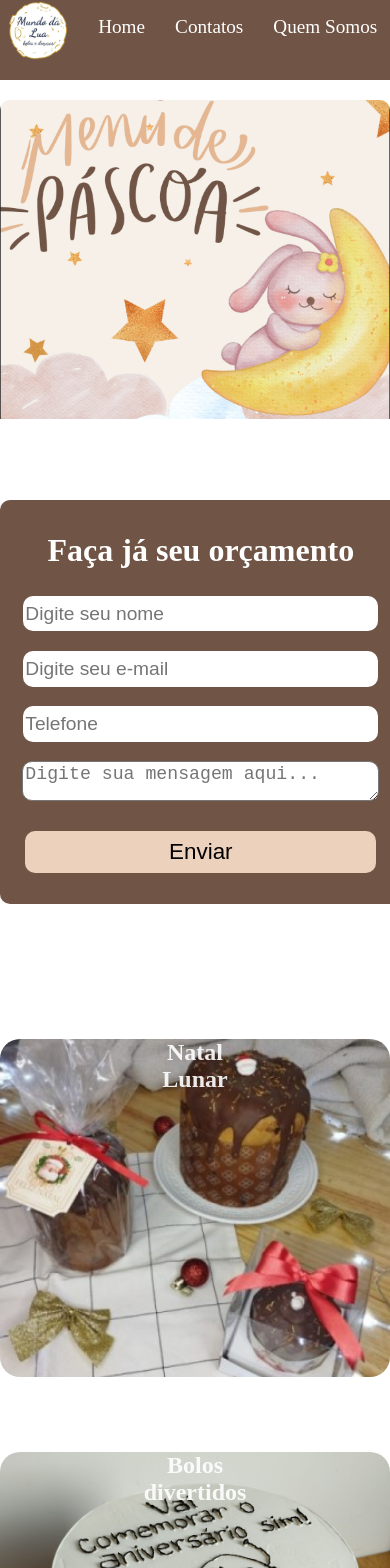
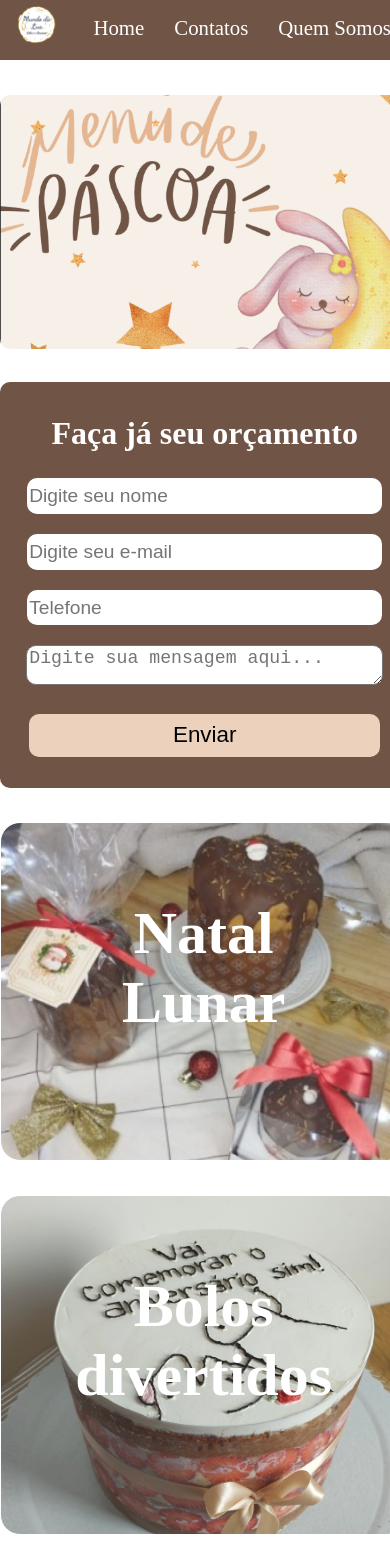
Before and after one commit to ftreitasyuri/mundo-da-lua-bolos, a Next.js app: page / in a window 390 px wide. Shown: the top 1568 px of the page. Built offline with nearby package versions, Linux system fonts and the light colour scheme.

Commit message:
17° upload

```diff
--- a/src/components/Corpo/index.jsx
+++ b/src/components/Corpo/index.jsx
@@ -79,8 +79,10 @@ export default function Corpo() {
                 </div>
             </div></Link>
 
+            <div id={styles.importForm}>
+            <Formulario />
+            </div>
 
-            <Formulario />
 
         </div>
     )
--- a/src/components/Destaque/index.js
+++ b/src/components/Destaque/index.js
@@ -11,9 +11,9 @@ export default function Destaque() {
     return (
     <>
     <div className={styles.destaque}>
-        <div className={styles.parte1}><Link className={styles.deco} href='/nataLunar'><h2 className={styles.textoDeco}>Natal<br/> Lunar</h2></Link></div>
-        <div className={styles.parte2}><Link className={styles.deco} href='/bolos'><h2 className={styles.textoDeco} >Bolos<br/> divertidos</h2></Link></div>
-        <div className={styles.parte3}><Link className={styles.deco} href='/lembra'><h2 className={styles.textoDeco} >Lembrancinhas<br/> da lua</h2></Link></div>
+    <Link className={styles.deco} href='/nataLunar'> <div className={styles.parte1}><h2 className={styles.textoDeco}>Natal<br/> Lunar</h2></div></Link>
+    <Link className={styles.deco} href='/bolos'><div className={styles.parte2}><h2 className={styles.textoDeco} >Bolos<br/> divertidos</h2></div></Link>
+    <Link className={styles.deco} href='/lembra'><div className={styles.parte3}><h2 className={styles.textoDeco} >Lembrancinhas<br/> da lua</h2></div></Link>
 
 
     </div>
--- a/src/pages/index.jsx
+++ b/src/pages/index.jsx
@@ -2,7 +2,6 @@ import Cabecalho from '../components/Cabecalho';
 import Corpo from '../components/Corpo';
 import Depoimentos from '../components/Depoimentos';
 import Destaque from '../components/Destaque';
-import Formulario from '../components/Formulario';
 import Rodape from '../components/Rodape';
 import styles from '../styles/Home.module.css'
 
@@ -13,28 +12,26 @@ export default function Home() {
 
       <div id={styles.containerPrincipal}>
 
-        <div id="cabecalho">
+        <div id={styles.cabecalho}>
           <Cabecalho />
-
         </div>
 
-        <div id={styles.estiloCorpo}>
+        <div id={styles.corpo}>
           <Corpo />
         </div>
         <div className={styles.separacao}></div>
 
-        <div>
+        <div id={styles.destaque}>
           <Destaque />
         </div>
         <div className={styles.separacao}></div>
 
-
-        <div>
+        <div id={styles.depoimentos}>
           <Depoimentos />
         </div>
         <div className={styles.separacao}></div>
 
-        <div >
+        <div id={styles.rodape}>
           <Rodape />
         </div>
 
--- a/src/styles/Cabecalho.module.css
+++ b/src/styles/Cabecalho.module.css
@@ -5,7 +5,7 @@
     /* opacity: .8; */
 
     height: 80px;
-    margin-bottom: 20px;
+    margin-bottom: 10px;
 
     display: flex;
     justify-content: space-around;
@@ -55,11 +55,24 @@
 @import url('https://fonts.googleapis.com/css2?family= Indie +Flower & display=swap');
 
 @media (max-width: 890px){
+    .logotipo{
+        background-size: 90%;
+
+        margin-top: -22px;
+        margin-left: 10px;
+
+        width: 50px;
+        height: 50px;
+    }
+
     .links{
-        font-size: 1.2em;
+        font-size: 1.3em;
+        /* margin-right: -5px; */
     }
 
     .classNav {
-        width: 100vw;
+        width: 100%;
+
+        height: 60px;
     }
 }
--- a/src/styles/Corpo.module.css
+++ b/src/styles/Corpo.module.css
@@ -41,7 +41,7 @@
     /* width: 45vw; */
     /* border: solid 2px red; */
     background-image: url('../../public/imagens/CapaPascoa.png');
-    background-repeat: no-repeat;
+    background-repeat: repeat;
     background-size: 100%;
     border-radius: 10px;
 
@@ -97,9 +97,11 @@
 }
 
 .linkCorpo{
-    text-decoration: none;
+    /* text-decoration: none;
     list-style: none;
-    color: #fff;
+    color: #fff; */
+
+    grid-area: 'linkCorpo';
 }
 
 /* INPUT */
@@ -174,7 +176,9 @@
 
     #corpoForms{
         grid-template-areas:
-    'lateralEsquerda lateralDireita ';
+    'lateralEsquerda linkCorpo';
+
+     /* gap: 40px; */
     }
 
     #lateralDiretia:hover{
@@ -204,8 +208,11 @@
     #corpoForms{
         grid-template-areas:
     'lateralEsquerda'
-    'lateralDireita ';
+    'linkCorpo ';
+
+     gap: 4vh;
     }
+
 
     #destaquePag{
         font-size: 2em;
@@ -214,7 +221,7 @@
 
     #lateralEsquerda{
         /* max-width: 100%; */
-        height: 45vh;
+        height: 30vh;
         width: 100%;
 
         /* border: 2px red solid; */
--- a/src/styles/Depoimentos.module.css
+++ b/src/styles/Depoimentos.module.css
@@ -33,7 +33,7 @@
         display: block;
     }
     .titulo{
-        font-size: .3em;
+        font-size: 1.3em;
     }
 
     .titullo p{
--- a/src/styles/Destaque.module.css
+++ b/src/styles/Destaque.module.css
@@ -109,35 +109,38 @@
 
 }
 
-@media (max-width: 890px){
+@media (max-width: 999px){
     .destaque {
-    /* border: solid 2px green; */
+    /* border: solid 2px blue; */
     /* background-color: rgba(161, 253, 222, 0.904); */
+    height: 43vh;
 
-    /* grid-template-areas:
-    'parte1',
-    'parte2',
-    'parte3';
-     */
 
-    /* gap: none; */
+
     display: block;
-    gap: 1;
+    /* gap: 1; */
 
     }
     .deco{
-        font-size: 1em;
+        font-size: 2.5em;
 
-        text-decoration: none;
+        /* text-decoration: none; */
         opacity: .9;
 
-        margin-bottom: 50px;
+        /* margin-bottom: 10px; */
     }
 
+    /* .parte1{
+        margin-top: 4vh;
+    } */
+
     .parte1, .parte2, .parte3{
-        /* border: 1px solid red; */
+        border: 1px solid #fff;
         width: 100%;
         height: 40vh;
+
+        margin-top: 4vh;
+
 
 
     }
--- a/src/styles/Formularios.module.css
+++ b/src/styles/Formularios.module.css
@@ -80,11 +80,12 @@
 
 }
 
+
 /*  */
 
 @media (max-width: 999px){
     #form{
-      width: 100%;
+      width: 98%;
 
 
       display: grid;
@@ -126,4 +127,9 @@
         height: 5vh;
     }
 
+    #importForm{
+        margin-top:23vh;
+    }
+
+
 }
--- a/src/styles/Home.module.css
+++ b/src/styles/Home.module.css
@@ -11,10 +11,14 @@
 
 }
 
+#corpo{
+  margin-top: 3vh;
+}
+
 /* classe para fazer separação entre components */
-.separacao{
+/* .separacao{
   height: 7vh;
-}
+} */
 
 @media (max-width: 700px){
   #containerPrincipal{
@@ -27,4 +31,6 @@
 
   }
 
+
+
 }
--- a/src/styles/Rodape.module.css
+++ b/src/styles/Rodape.module.css
@@ -62,11 +62,10 @@
     margin-top: 17%;
 
 
-
-
-
 }
 
-.styleImagens{
-
+@media (max-width: 700px){
+    #sessaoLadoDireito{
+        display: block;
+    }
 }
```
